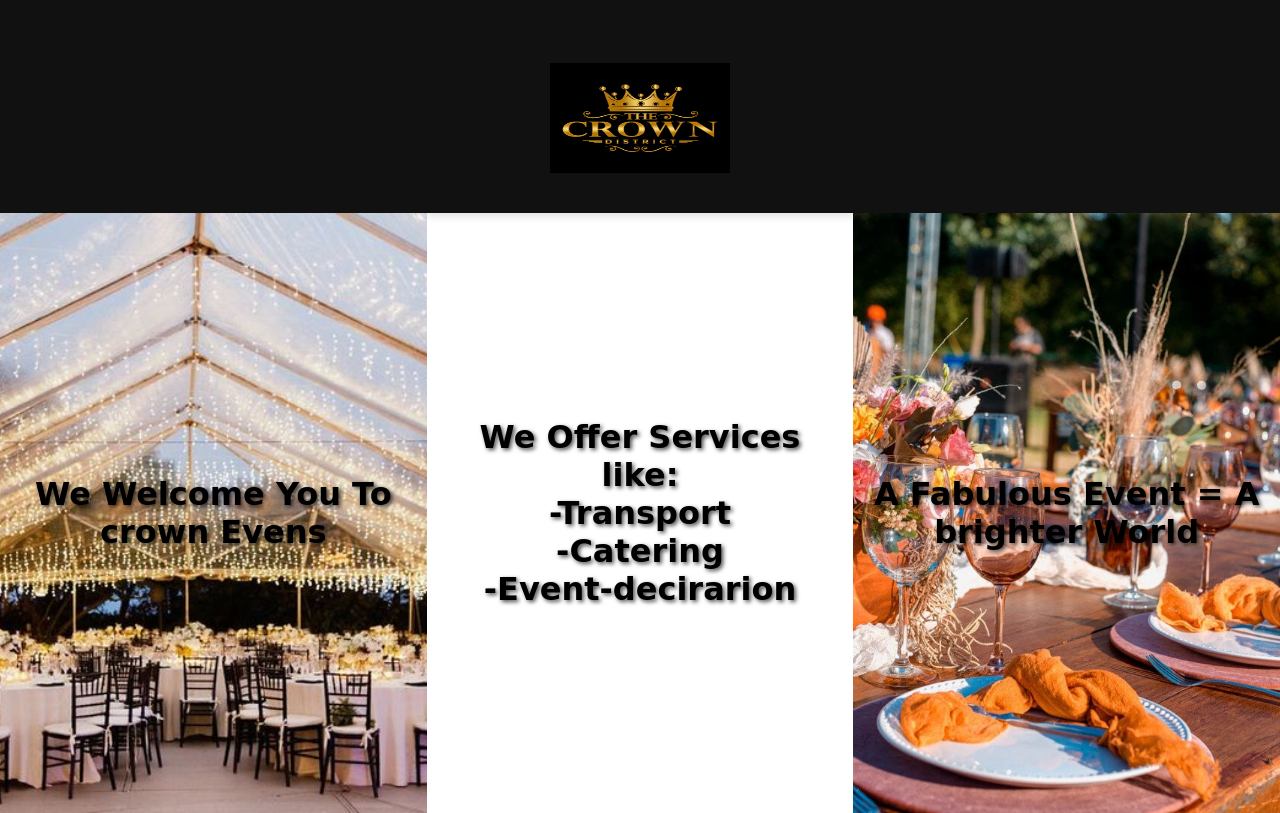
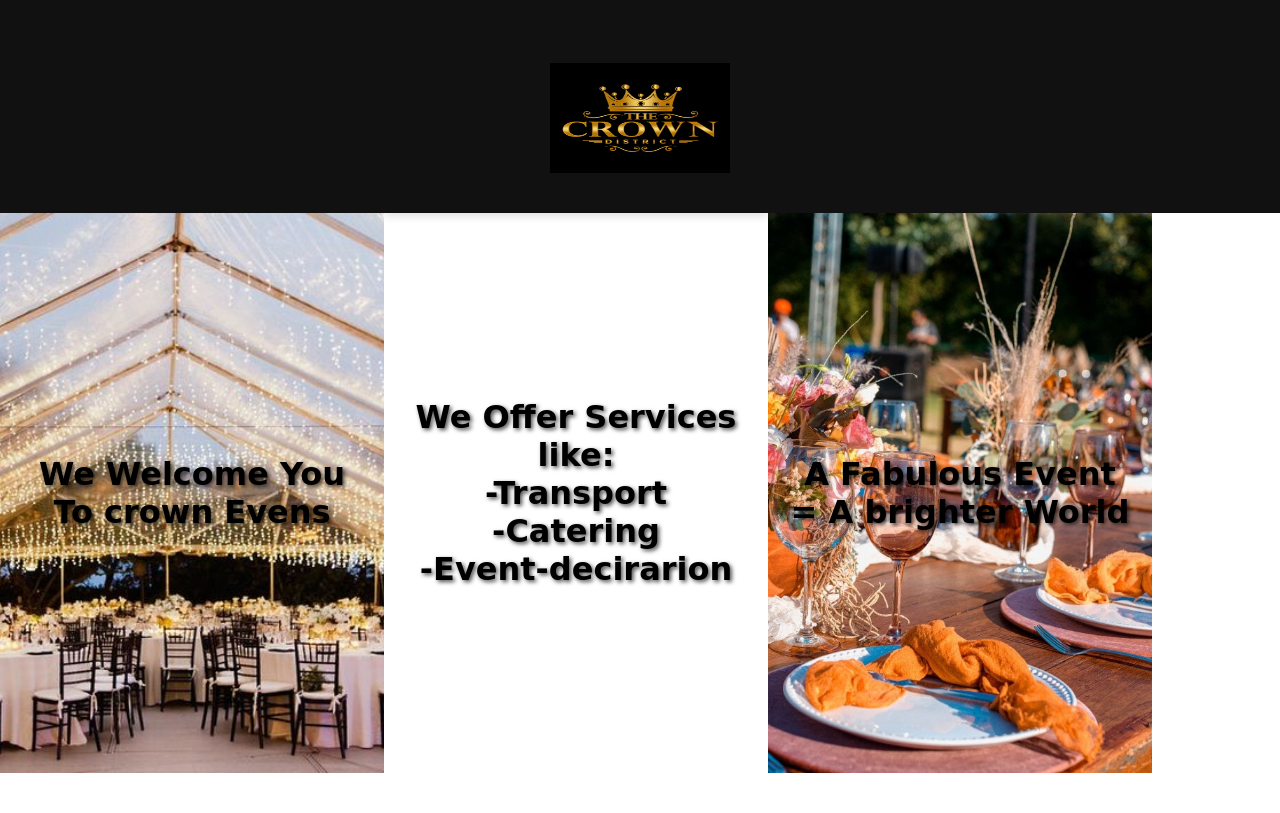
Before and after one commit to tina-pixel/The-Velvet-Affair-Events., a plain HTML site: page index.html in a window 1280 px wide. Shown: the part 67-880 px from the top of the page. After the commit the page ends 840 px from the top, so only its background shows below. Drawn offline with Linux system fonts and the light colour scheme; files whose address does not match are found by name.

Commit message:
Update styles.css

```diff
--- a/styles.css
+++ b/styles.css
@@ -84,8 +84,8 @@ align-items: flex-start;
 }
 .split-screen {
   display: flex;
-  height: 75vh;
-  width: 100vw;
+  height: 70vh;
+  width: 90vw;
 
 }
 
```
